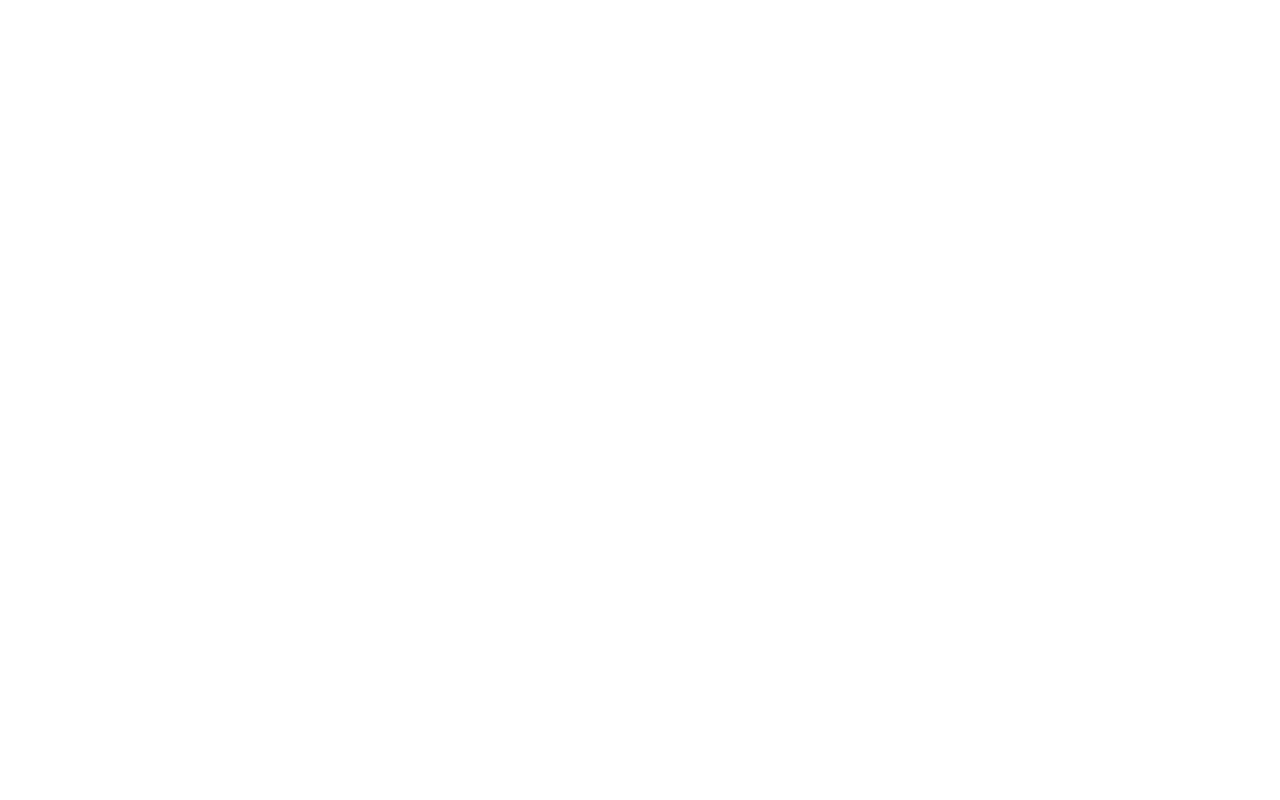
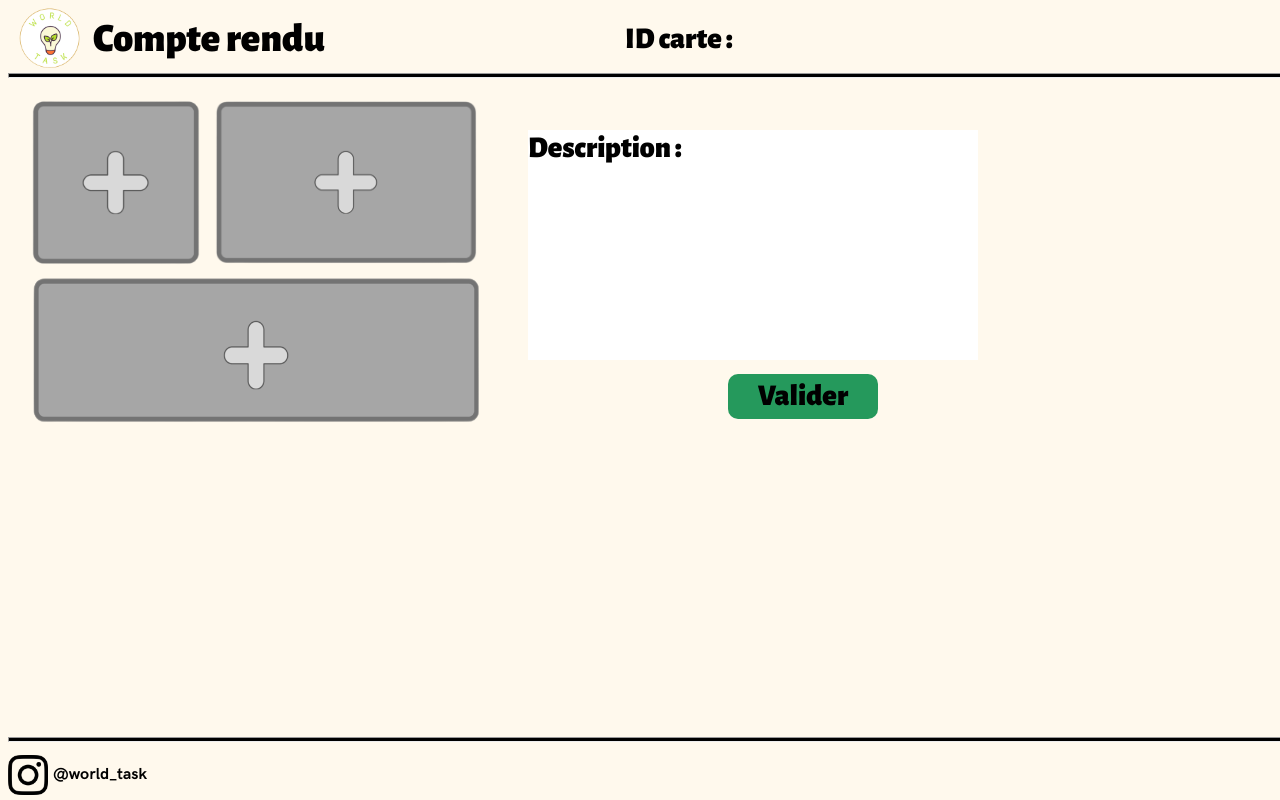
Before and after one commit to bienmek/WorldTask, a website: page src/static/submit-mission.html in a window 1280 px wide. Drawn offline with Linux system fonts and the light colour scheme.

Commit message:
submit page

```diff
--- a/src/static/asset/css/submit-mission.css
+++ b/src/static/asset/css/submit-mission.css
@@ -0,0 +1,202 @@
+@font-face {
+    font-family: mission;
+    src:url(../font/alegreyasans-black.ttf);
+}
+@font-face {
+    font-family: footer;
+    src:url(../font/HKGrotesk-Bold.otf);
+}
+
+body{
+    overflow: hidden;
+    background-color: #fff9ed;
+    display: flex;
+    flex-direction: column;
+
+}
+
+#logo{
+    display: flex;
+    margin-top: -4px;
+    width : 85px;
+    height : 85px;
+}
+
+h1 {
+    font-family: mission;
+    font-size: 40px;
+}
+
+    /*titre de la page*/
+.titre{
+    display: flex;
+    justify-items: flex-start;
+}
+.nav{
+    display: flex;
+    font-family: footer;
+    flex-direction: row;
+    align-items: center;
+    margin-right: 10px;
+    margin-top: -20px;
+}
+    /*id*/
+.id{
+    display: flex;
+    margin-left: 300px;
+    font-size: 30px;
+    font-family: mission;
+}
+hr{
+    height: 3px;
+    background-color:black;
+    width: 100%;
+    position: absolute;
+    bottom: 50px;
+}
+.barre{
+    height: 3px;
+    background-color:black;
+    width: 100%;
+    position: absolute;
+    top: 65px;
+}
+
+    /*Global*/
+.global{
+    display: flex;
+    justify-content: flex-start;
+    flex-direction: row;
+}
+    /*page coté gauche*/
+.gauche{
+    display: flex;
+    justify-content: flex-start;
+    flex-direction: column;
+}
+    /*haut gauche*/
+.hautgauche{
+    display: flex;
+    flex-direction: column;
+    justify-content: flex-start;
+}
+
+.partiehaute{
+    display: flex;
+    flex-direction: row;
+    justify-content: flex-start;
+}
+
+#img1{
+    margin-left: 10px;
+    width : 195px;
+    height : 185px;
+}
+
+#img2{
+    margin-left: -10px;
+    margin-top: -4px;
+    width : 285px;
+    height : 190px;
+}
+.partiebasse{
+    display: flex;
+    justify-content: flex-start;
+}
+
+#img3{
+    margin-left: 10px;
+    margin-top: -20px;
+    width : 475px;
+    height : 190px;
+}
+    /*bas gauche*/
+.basgauche{
+    display: flex;
+    flex-direction: column;
+    justify-content: flex-start;
+    margin-left: 30px;
+    margin-top: -10px;
+}
+
+
+    /*page coté droit*/
+.droite{
+    display: flex;
+    justify-content: flex-start;
+    flex-direction: column;
+}
+
+    /*description*/
+.description{
+    display: flex;
+    font-size: 30px;
+    font-family: mission;
+    align-items: flex-end;
+}
+.zone_description{
+    margin-left: 35px;
+    width: 450px;
+    height: 200px;
+    font-size: 20px;
+    font-family: footer;
+    background-color: white;
+    margin-top: 40px;
+}
+textarea{
+    background-color: white;
+    border: none;
+    resize: none;
+    width: 99%;
+    background-repeat: no-repeat;
+    font-size: 16px;
+    font-family: footer;
+
+}
+
+textarea:focus{
+    outline: none;
+}
+    /*bouton valider*/
+.valider{
+    display: flex;
+    align-content: center;
+    margin-left: 200px;
+}
+.valid{
+    color: black;
+    text-align: center;
+    text-decoration: none;
+    font-size: 30px;
+    font-family: mission;
+}
+.vertfonce{
+     width: 150px;
+    height: 45px;
+    background-color: #25995c;
+    border-radius: 10px;
+    margin-top: 8px;
+    display: flex;
+    justify-content: center;
+    align-self: center;
+    align-items: center;
+}
+
+    /*bas de page*/
+.foot{
+    display: flex;
+    font-family: footer;
+    flex-direction: row;
+    align-items: center;
+    justify-content: end;
+    align-self: flex-end;
+    position: absolute;
+    bottom: 0%;
+}
+
+#insta{
+    float: right;
+    width: 40px;
+    height: 40px;
+    margin-right: 5px;
+}
--- a/src/static/submit-mission.html
+++ b/src/static/submit-mission.html
@@ -1,4 +1,56 @@
 <!DOCTYPE html>
+<html lang="en">
+<head>
+    <meta charset="UTF-8">
+    <title>submit-mission</title>
+    <link rel="stylesheet" type="text/css" href="asset/css/add-mission.css"/>
+</head>
+<body>
+
+    <div class="nav"><img id="logo" src="asset/logo/Logo.png">
+        <div class="titre"><h1>Compte rendu</h1></div>
+        <div class="id">ID carte :</div>
+    </div>
+        <hr class="barre">
+    <div class="global">
+        <div class="gauche">
+            <div class="hautgauche">
+
+                <div class="partiehaute">
+                    <img id="img1" src="asset/logo/image_carre.png">
+                    <img id="img2" src="asset/logo/image_rectangle.png">
+                </div>
+                <div classe="partiebasse">
+                    <img id="img3" src="asset/logo/image_alongee.png">
+                </div>
+
+
+            </div>
+
+        </div>
+
+        <div class="droite">
+
+
+                <div class="zone_description">
+                    <a class="description">Description :</a>
+                    <textarea name="description" id="description" rows="10" cols="60"> </textarea>
+
+                    <div class="valider vertfonce">
+                    <div class="valid">Valider</div>
+                    </div>
+                </div>
+
+
+    </div>
+    <hr>
+<div class="foot"><img id="insta" src="asset/logo/insta.png">
+        <p>@world_task</p>
+        </div>
+    </div>
+
+</body>
+</html><!DOCTYPE html>
 <html lang="en">
 <head>
     <meta charset="UTF-8">
```
